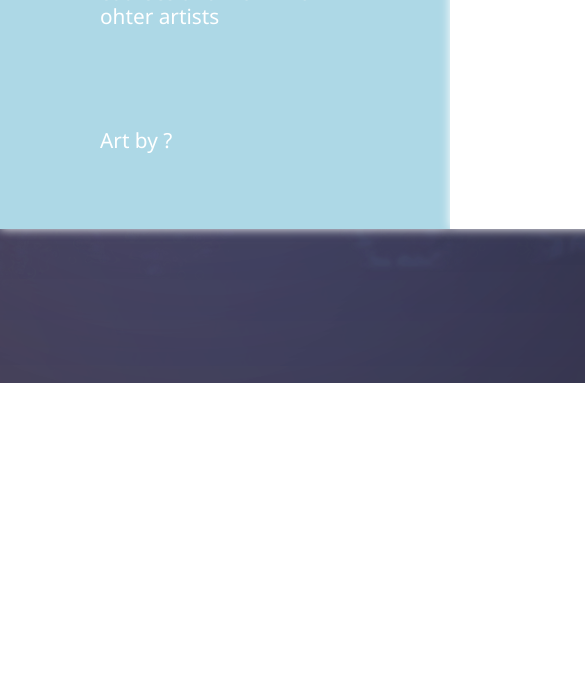
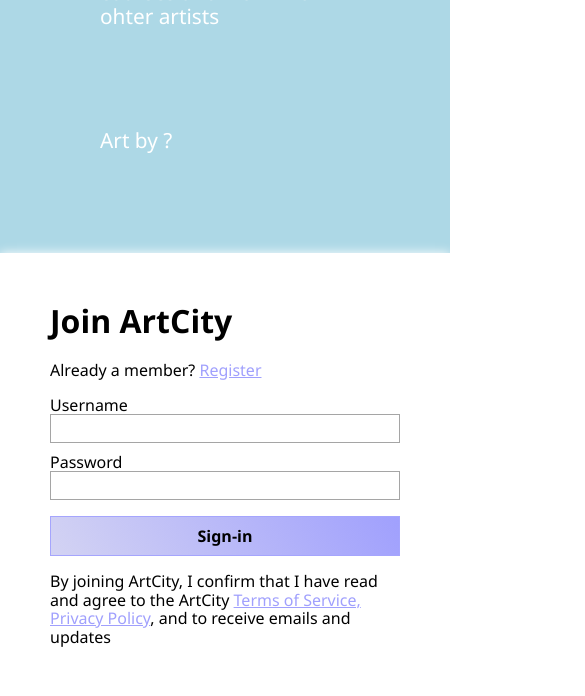
Before and after one commit to waintane/form-practice, a plain HTML site: page page-login.html in a window 390 px wide. Shown: the part 461-1157 px from the top of the page, 585 px wide, since content can reach past the window. Before the commit the page ends 844 px from the top, so only its background shows below. Drawn offline with Linux system fonts and the light colour scheme.

Commit message:
ajout du display cellulaire

```diff
--- a/css/global.css
+++ b/css/global.css
@@ -1,14 +1,17 @@
+main{
+    border-radius: 20%;
+
+    width: 900px;
+    height: 640px;
+    background-color: rgba(128, 128, 128, 0);
+    margin: 50px auto;
+    display: flex;
+}
+
 :root{
     --main-color: rgb(160, 160, 253);
     --input-info: rgb(165, 165, 165);
 }
-@media only screen and (max-width: 1100px) {
-
-    #logo{
-        display: none;
-    }
-}
-
 ::-webkit-scrollbar {
     display: block;
     width: 15px;
@@ -50,15 +53,7 @@
         font-size: 3rem;
 
     }
-    main{
-        border-radius: 20%;
 
-        width: 900px;
-        height: 640px;
-        background-color: grey;
-        margin: 50px auto;
-        display: flex;
-    }
     section{
         width: 450px;
         box-shadow: 0 0 10px 0 white;
@@ -157,3 +152,20 @@
     a{
         color: var(--main-color);
     }
+/*tablette*/
+@media only screen and (max-width: 1100px) {
+
+    #logo{
+        display: none;
+    }
+}
+/*cell*/
+@media only screen and (max-width: 400px) {
+
+    main{
+        display: flex;
+        flex-direction: column;
+        width: 450px;
+        height: 920px;
+    }
+}
--- a/page-login.html
+++ b/page-login.html
@@ -31,7 +31,7 @@
                     <div class="form-top">
                         <h1>Join ArtCity</h1>
                         <div>
-                            <p>Already a member? <a href="index.html">Sign-in</a></p>
+                            <p>Already a member? <a href="index.html">Register</a></p>
                         </div>
                     </div>
                     <div class="form input">
```
